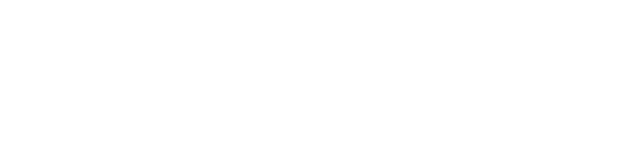
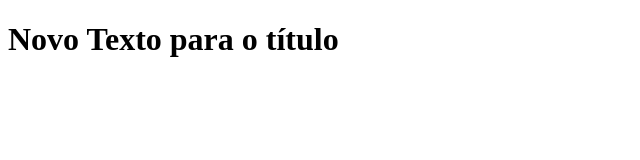
Before and after one commit to edilsonsilva/testecompartilhar, a plain HTML site: page index.html in a window 1280 px wide. Shown: the whole page, without its empty margins (0-640 px from the left). Drawn offline with Linux system fonts and the light colour scheme.

Commit message:
Adição de H1 na index

```diff
--- a/index.html
+++ b/index.html
@@ -5,5 +5,7 @@
     <meta name="viewport" content="width=device-width, initial-scale=1.0" />
     <title>Document</title>
   </head>
-  <body></body>
+  <body>
+    <h1>Novo Texto para o título</h1>
+  </body>
 </html>
```
